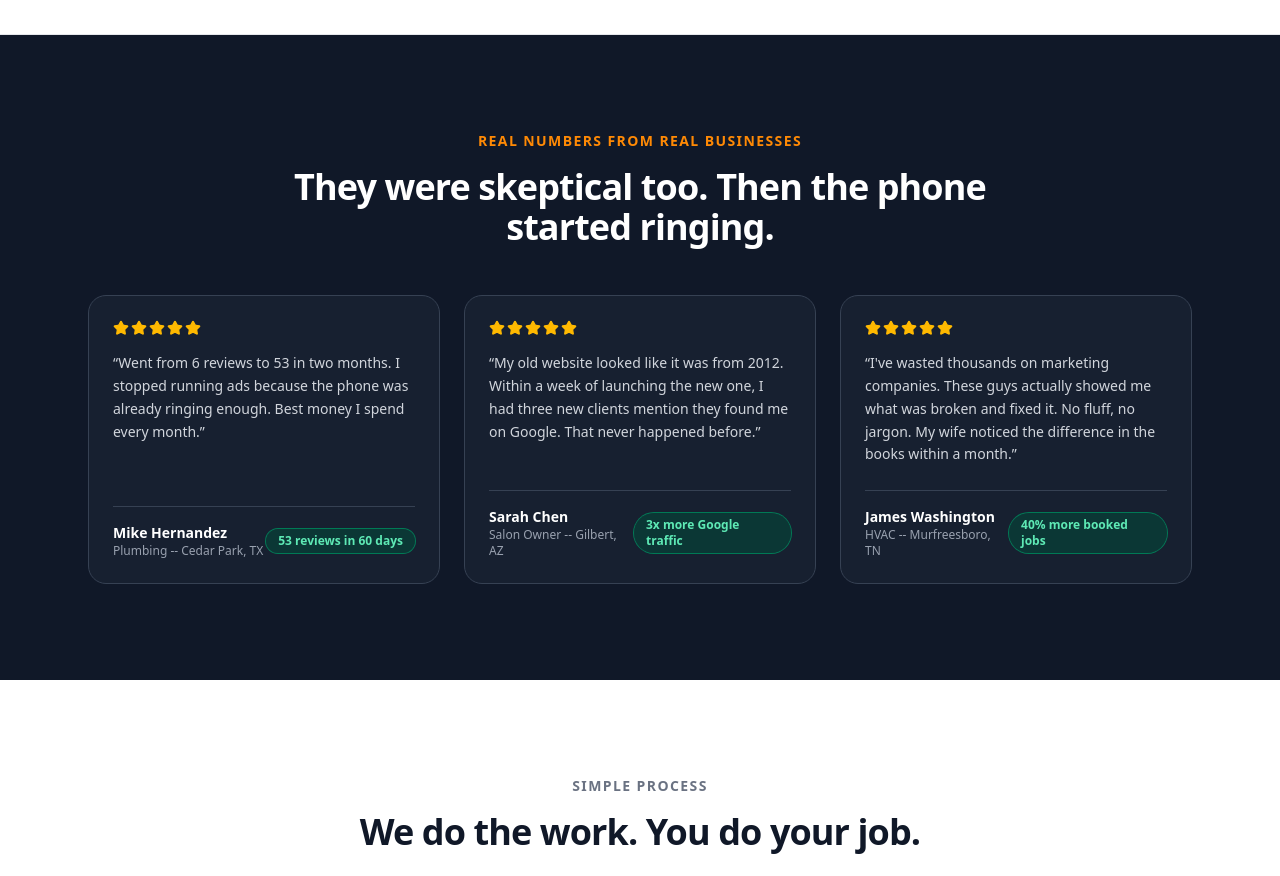
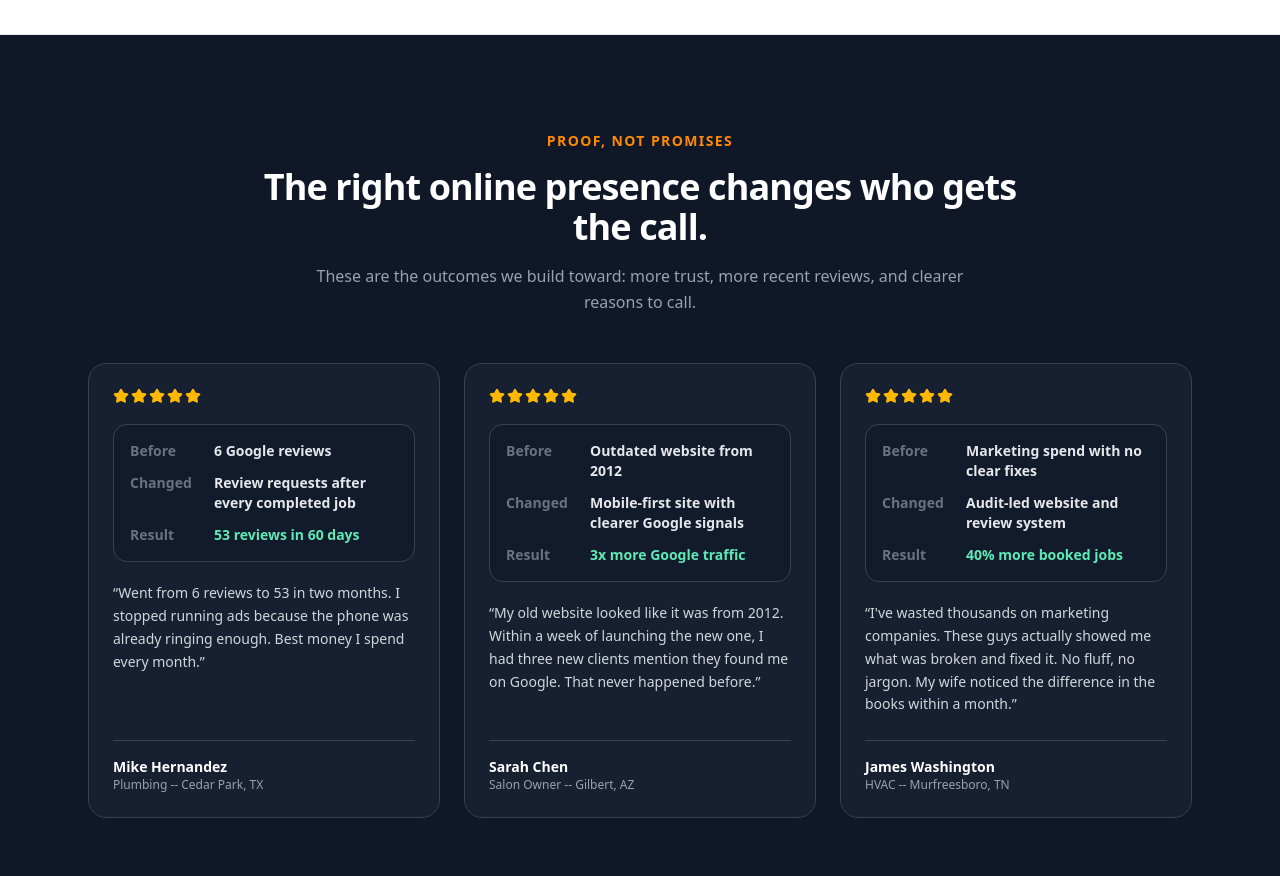
Before and after one commit to D1360tx/marketing_agency, a Next.js app: page /landing_opus in a window 1280 px wide. Shown: the part 3960-4836 px from the top of the page. Built offline with nearby package versions, Linux system fonts and the light colour scheme.

Commit message:
Refine proof and process sections

```diff
--- a/src/app/landing_opus/page.tsx
+++ b/src/app/landing_opus/page.tsx
@@ -348,6 +348,8 @@ export default function LandingOpusPage() {
       trade: "Plumbing",
       location: "Cedar Park, TX",
       quote: "Went from 6 reviews to 53 in two months. I stopped running ads because the phone was already ringing enough. Best money I spend every month.",
+      before: "6 Google reviews",
+      changed: "Review requests after every completed job",
       metric: "53 reviews in 60 days",
     },
     {
@@ -355,6 +357,8 @@ export default function LandingOpusPage() {
       trade: "Salon Owner",
       location: "Gilbert, AZ",
       quote: "My old website looked like it was from 2012. Within a week of launching the new one, I had three new clients mention they found me on Google. That never happened before.",
+      before: "Outdated website from 2012",
+      changed: "Mobile-first site with clearer Google signals",
       metric: "3x more Google traffic",
     },
     {
@@ -362,6 +366,8 @@ export default function LandingOpusPage() {
       trade: "HVAC",
       location: "Murfreesboro, TN",
       quote: "I've wasted thousands on marketing companies. These guys actually showed me what was broken and fixed it. No fluff, no jargon. My wife noticed the difference in the books within a month.",
+      before: "Marketing spend with no clear fixes",
+      changed: "Audit-led website and review system",
       metric: "40% more booked jobs",
     },
   ];
@@ -789,11 +795,15 @@ export default function LandingOpusPage() {
           <div className="mx-auto max-w-6xl px-4 sm:px-6">
             <div className="mx-auto max-w-3xl text-center">
               <p className="text-sm font-bold uppercase tracking-widest text-orange-400">
-                Real numbers from real businesses
+                Proof, not promises
               </p>
               <h2 className="mt-4 text-3xl font-extrabold tracking-tight text-white sm:text-4xl">
-                They were skeptical too. Then the phone started ringing.
+                The right online presence changes who gets the call.
               </h2>
+              <p className="mx-auto mt-4 max-w-2xl text-base leading-relaxed text-gray-400">
+                These are the outcomes we build toward: more trust, more recent
+                reviews, and clearer reasons to call.
+              </p>
             </div>
 
             <div className="mt-12 grid grid-cols-1 gap-6 md:grid-cols-3">
@@ -803,11 +813,32 @@ export default function LandingOpusPage() {
                   className="flex flex-col rounded-2xl border border-gray-700 bg-gray-800/50 p-6"
                 >
                   <StarRating count={5} />
-                  <p className="mt-4 flex-1 text-sm leading-relaxed text-gray-300">
+                  <div className="mt-5 space-y-3 rounded-xl border border-gray-700 bg-gray-900/60 p-4">
+                    {[
+                      ["Before", t.before],
+                      ["Changed", t.changed],
+                      ["Result", t.metric],
+                    ].map(([label, value]) => (
+                      <div key={label} className="grid grid-cols-[72px_1fr] gap-3 text-sm">
+                        <div className="font-semibold text-gray-500">
+                          {label}
+                        </div>
+                        <div
+                          className={cl(
+                            "font-semibold",
+                            label === "Result" ? "text-emerald-300" : "text-gray-200"
+                          )}
+                        >
+                          {value}
+                        </div>
+                      </div>
+                    ))}
+                  </div>
+                  <p className="mt-5 flex-1 text-sm leading-relaxed text-gray-300">
                     &ldquo;{t.quote}&rdquo;
                   </p>
                   <div className="mt-6 border-t border-gray-700 pt-4">
-                    <div className="flex items-center justify-between">
+                    <div>
                       <div>
                         <div className="text-sm font-semibold text-white">
                           {t.name}
@@ -816,9 +847,6 @@ export default function LandingOpusPage() {
                           {t.trade} -- {t.location}
                         </div>
                       </div>
-                      <span className="rounded-full bg-emerald-900/50 px-3 py-1 text-xs font-semibold text-emerald-300 ring-1 ring-emerald-700">
-                        {t.metric}
-                      </span>
                     </div>
                   </div>
                 </div>
@@ -845,26 +873,26 @@ export default function LandingOpusPage() {
               {[
                 {
                   step: "01",
-                  title: "Free Audit",
-                  desc: `We analyze your current online presence ${areaIn}: website speed, Google ranking, review count vs. competitors, conversion leaks. You get a clear report within 48 hours.`,
+                  title: "Find the leaks",
+                  desc: "We compare your website, reviews, Google profile, and competitors so you know exactly where calls are leaking.",
                   icon: Shield,
                 },
                 {
                   step: "02",
-                  title: "We Build It",
-                  desc: "Your professional website and review automation system get built and launched. Takes about a week. You answer a few questions. We handle the rest.",
+                  title: "Fix the first impression",
+                  desc: "We launch the pages, CTAs, trust proof, and review system that make you easier to choose.",
                   icon: Zap,
                 },
                 {
                   step: "03",
-                  title: "Reviews Stack Up",
-                  desc: "The automation kicks in. After every job, your customers get prompted to leave a review. No effort from you. Reviews start compounding.",
+                  title: "Ask every customer",
+                  desc: "Every completed job triggers a compliant review request by text or email, so recent proof keeps building.",
                   icon: Star,
                 },
                 {
                   step: "04",
-                  title: "Phone Rings More",
-                  desc: `Better website + more reviews + local SEO = you show up first when someone ${areaIn} searches for your service. The calls come to you.`,
+                  title: "Turn trust into calls",
+                  desc: "Better pages, stronger reviews, and clearer Google signals help more ready-to-buy customers call you first.",
                   icon: PhoneCall,
                 },
               ].map((s, i) => (
```
